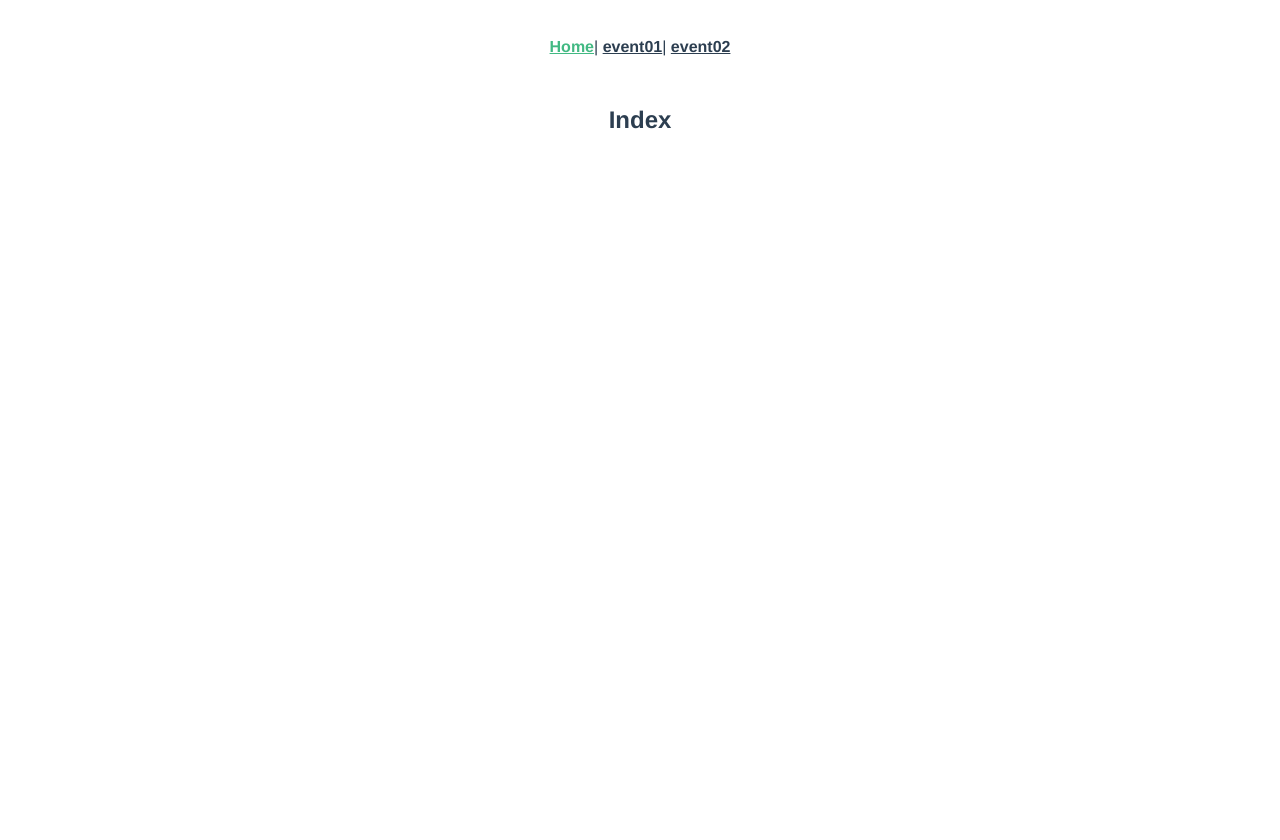
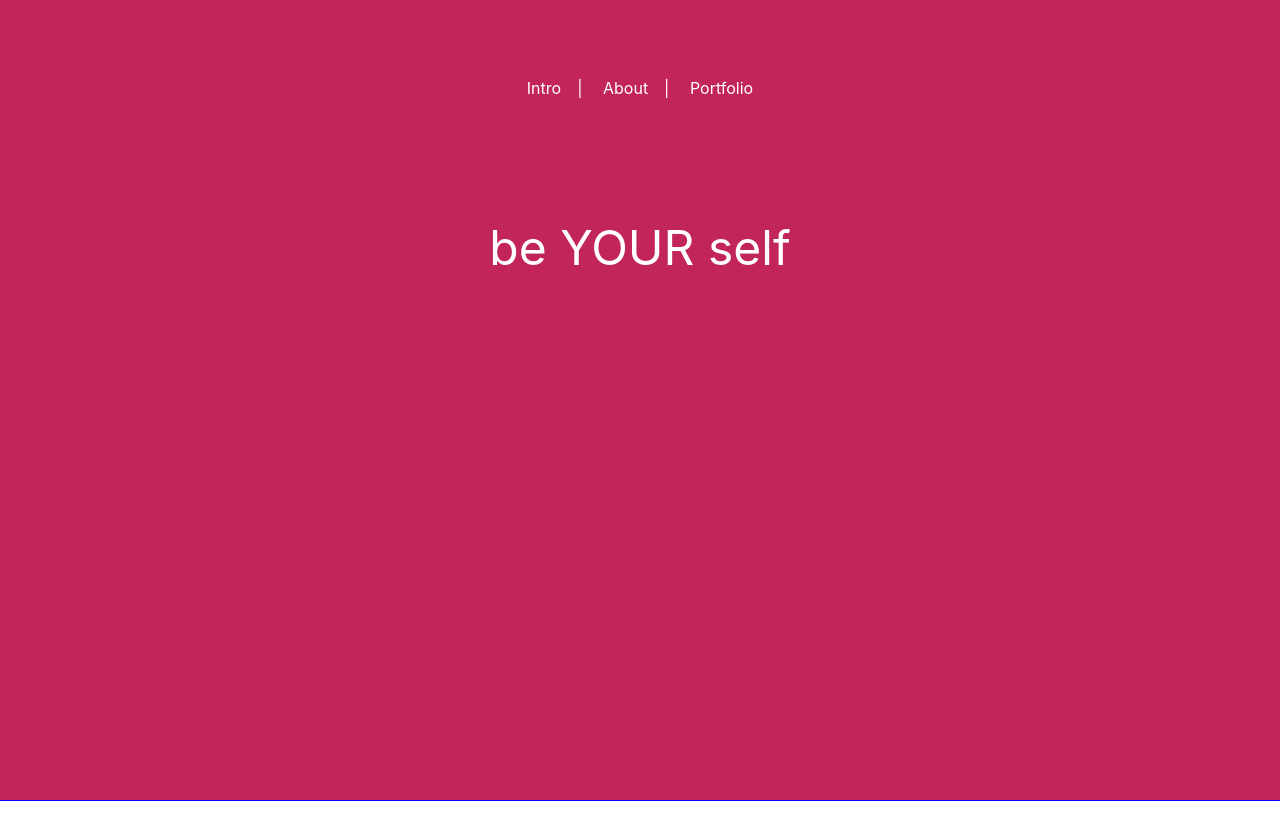
Before and after one commit to irisHanb/vue-cli3-setting, a Vue app: page / in a window 1280 px wide. Shown: the top 840 px of the page. Before the commit the page ends 800 px from the top, so only its background shows below. Built offline with nearby package versions, Linux system fonts and the light colour scheme.

Commit message:
add page structure, styles

```diff
--- a/package.json
+++ b/package.json
@@ -32,7 +32,7 @@
       "node": true
     },
     "extends": [
-      "plugin:vue/essential",
+      "plugin:vue/recommended",
       "@vue/prettier"
     ],
     "rules": {
--- a/src/App.vue
+++ b/src/App.vue
@@ -1,11 +1,13 @@
 <template>
   <div id="app">
-    <div id="nav">
-      <router-link to="/">Home</router-link>|
-      <router-link to="/event01">event01</router-link>|
-      <router-link to="/event02">event02</router-link>
+    <div class="nav">
+      <router-link to="/">Intro</router-link>|
+      <router-link to="/event01">About</router-link>|
+      <router-link to="/event02">Portfolio</router-link>
     </div>
-    <router-view />
+    <transition name="fade" mode="out-in">
+      <router-view></router-view>
+    </transition>
   </div>
 </template>
 
@@ -18,23 +20,31 @@ export default {
 };
 </script>
 
-
 <style lang="scss">
 #app {
-  font-family: "Avenir", Helvetica, Arial, sans-serif;
+  font-family: -apple-system, BlinkMacSystemFont, "Segoe UI", Roboto, Oxygen,
+    Ubuntu, Cantarell, "Open Sans", "Helvetica Neue", sans-serif;
   -webkit-font-smoothing: antialiased;
   -moz-osx-font-smoothing: grayscale;
   text-align: center;
   color: #2c3e50;
+
+  height: 100vh;
 }
-#nav {
-  padding: 30px;
+.nav {
+  margin-top: 5rem;
+  color: #fff;
   a {
-    font-weight: bold;
-    color: #2c3e50;
-    &.router-link-exact-active {
-      color: #42b983;
-    }
+    padding: 1em;
+  }
+}
+.logo {
+  a {
+    color: #fff;
+    font-size: 2rem;
+    padding: 1em;
+    background-color: #dee2e6;
+    border-radius: 50%;
   }
 }
 </style>
--- a/src/event01/pc/Index.vue
+++ b/src/event01/pc/Index.vue
@@ -1,5 +1,18 @@
 <template>
-  <div class>
-    <h2 class="page-title">Event01</h2>
+  <div class="section event01">
+    <div class="contents">
+      <p class="section__title">About</p>
+      <div class="section__texts">
+        Lorem ipsum dolor sit, amet consectetur adipisicing elit. Corporis, beatae! Sunt nemo provident minima aliquam! Exercitationem perspiciatis quia recusandae mollitia reiciendis sit autem nemo possimus, aut maxime velit totam facilis.
+        Optio, aliquid. Quas mollitia fuga soluta iusto natus minus voluptatum, laborum perspiciatis modi nulla! Quia, suscipit! Illo maiores atque fuga. Veniam, quo cum aliquid officia nostrum repellendus natus pariatur porro?
+        Voluptatum, nemo facere! Consectetur, voluptatibus nostrum. Rem eaque libero pariatur natus nam quod, impedit deserunt fugit aspernatur dolores laboriosam magnam tenetur suscipit, voluptatem eligendi voluptatibus rerum nemo voluptas perferendis dignissimos.
+      </div>
+    </div>
   </div>
 </template>
+
+<style lang="scss">
+.event01 {
+  background-color: #f08c00;
+}
+</style>
--- a/src/event02/pc/Index.vue
+++ b/src/event02/pc/Index.vue
@@ -1,5 +1,35 @@
 <template>
-  <div class>
-    <h2 class="page-title">Event01</h2>
+  <div class="section event02">
+    <div class="contents">
+      <p class="section__title">Portfolio</p>
+      <ul class="section__contents">
+        <li v-for="item in 6" class="item"></li>
+      </ul>
+      <div class="section__texts">Lorem ipsum dolor sit, amet consectetur adipisicing elit.</div>
+    </div>
   </div>
 </template>
+
+
+<style lang="scss">
+.event02 {
+  background-color: #1864ab;
+
+  .section {
+    &__contents {
+      margin-top: 1em;
+      display: flex;
+      justify-content: space-around;
+    }
+  }
+
+  .item {
+    width: 70px;
+    height: 70px;
+    margin: 0.5em;
+    background-color: #fff;
+    opacity: 0.3;
+    border-radius: 0.3em;
+  }
+}
+</style>
--- a/src/home/pc/Index.vue
+++ b/src/home/pc/Index.vue
@@ -1,5 +1,35 @@
 <template>
-  <div>
-    <h2 class="page-title">Index</h2>
+  <div class="section home">
+    <div class="contents">
+      <p class="section__title">be YOUR self</p>
+
+      <div class="section__texts">
+        Lorem ipsum dolor sit, amet consectetur adipisicing elit. Corporis, beatae! Sunt nemo provident minima aliquam! Exercitationem perspiciatis quia recusandae mollitia reiciendis sit autem nemo possimus, aut maxime velit totam facilis.
+        Optio, aliquid. Quas mollitia fuga soluta iusto natus minus voluptatum, laborum perspiciatis modi nulla! Quia, suscipit! Illo maiores atque fuga. Veniam, quo cum aliquid officia nostrum repellendus natus pariatur porro?
+        Voluptatum, nemo facere! Consectetur, voluptatibus nostrum. Rem eaque libero pariatur natus nam quod, impedit deserunt fugit aspernatur dolores laboriosam magnam tenetur suscipit, voluptatem eligendi voluptatibus rerum nemo voluptas perferendis dignissimos.
+      </div>
+    </div>
   </div>
 </template>
+<script>
+export default {};
+</script>
+<style lang="scss">
+.home {
+  width: 100%;
+  height: 100%;
+  outline: 1px solid blue;
+  background-color: #c2255c;
+
+  display: flex;
+  justify-content: center;
+  align-items: center;
+  color: #fff;
+
+  .section {
+    &__texts {
+      opacity: 0;
+    }
+  }
+}
+</style>
--- a/src/main.js
+++ b/src/main.js
@@ -2,6 +2,7 @@ import Vue from 'vue';
 import App from './App.vue';
 import router from './router';
 import store from './store';
+import './scss/style.scss';
 
 Vue.config.productionTip = false;
 
--- /dev/null
+++ b/src/scss/_base.scss
@@ -0,0 +1,39 @@
+html,
+body {
+  height: 100%;
+}
+button {
+  background: none;
+  border: none;
+}
+a,
+a:link,
+a:active,
+a:visited {
+  color: inherit;
+  text-decoration: none;
+}
+.section {
+  z-index: -1;
+  position: absolute;
+  top: 0;
+  left: 0;
+  right: 0;
+  bottom: 0;
+  color: #fff;
+
+  display: flex;
+  justify-content: center;
+  align-items: center;
+
+  &__title {
+    font-size: 3rem;
+  }
+  &__texts {
+    margin-top: 1em;
+    line-height: 1.5;
+    max-width: 500px;
+    font-size: 1rem;
+    opacity: 0.3;
+  }
+}
--- /dev/null
+++ b/src/scss/_reset.scss
@@ -0,0 +1,48 @@
+/* http://meyerweb.com/eric/tools/css/reset/
+   v2.0 | 20110126
+   License: none (public domain)
+*/
+
+html, body, div, span, applet, object, iframe,
+h1, h2, h3, h4, h5, h6, p, blockquote, pre,
+a, abbr, acronym, address, big, cite, code,
+del, dfn, em, img, ins, kbd, q, s, samp,
+small, strike, strong, sub, sup, tt, var,
+b, u, i, center,
+dl, dt, dd, ol, ul, li,
+fieldset, form, label, legend,
+table, caption, tbody, tfoot, thead, tr, th, td,
+article, aside, canvas, details, embed,
+figure, figcaption, footer, header, hgroup,
+menu, nav, output, ruby, section, summary,
+time, mark, audio, video {
+	margin: 0;
+	padding: 0;
+	border: 0;
+	font-size: 100%;
+	font: inherit;
+	vertical-align: baseline;
+}
+/* HTML5 display-role reset for older browsers */
+article, aside, details, figcaption, figure,
+footer, header, hgroup, menu, nav, section {
+	display: block;
+}
+body {
+	line-height: 1;
+}
+ol, ul {
+	list-style: none;
+}
+blockquote, q {
+	quotes: none;
+}
+blockquote:before, blockquote:after,
+q:before, q:after {
+	content: '';
+	content: none;
+}
+table {
+	border-collapse: collapse;
+	border-spacing: 0;
+}
--- /dev/null
+++ b/src/scss/style.scss
@@ -0,0 +1,2 @@
+@import './_reset';
+@import './_base';
--- a/src/views/About.vue
+++ /dev/null
@@ -1,5 +0,0 @@
-<template>
-  <div class="about">
-    <h1>This is an about page</h1>
-  </div>
-</template>
```
Also changed, not shown: src/views/Home.vue (deleted, +0 -18 lines), src/event01/mobile/Index.vue (line endings or trailing spaces).
